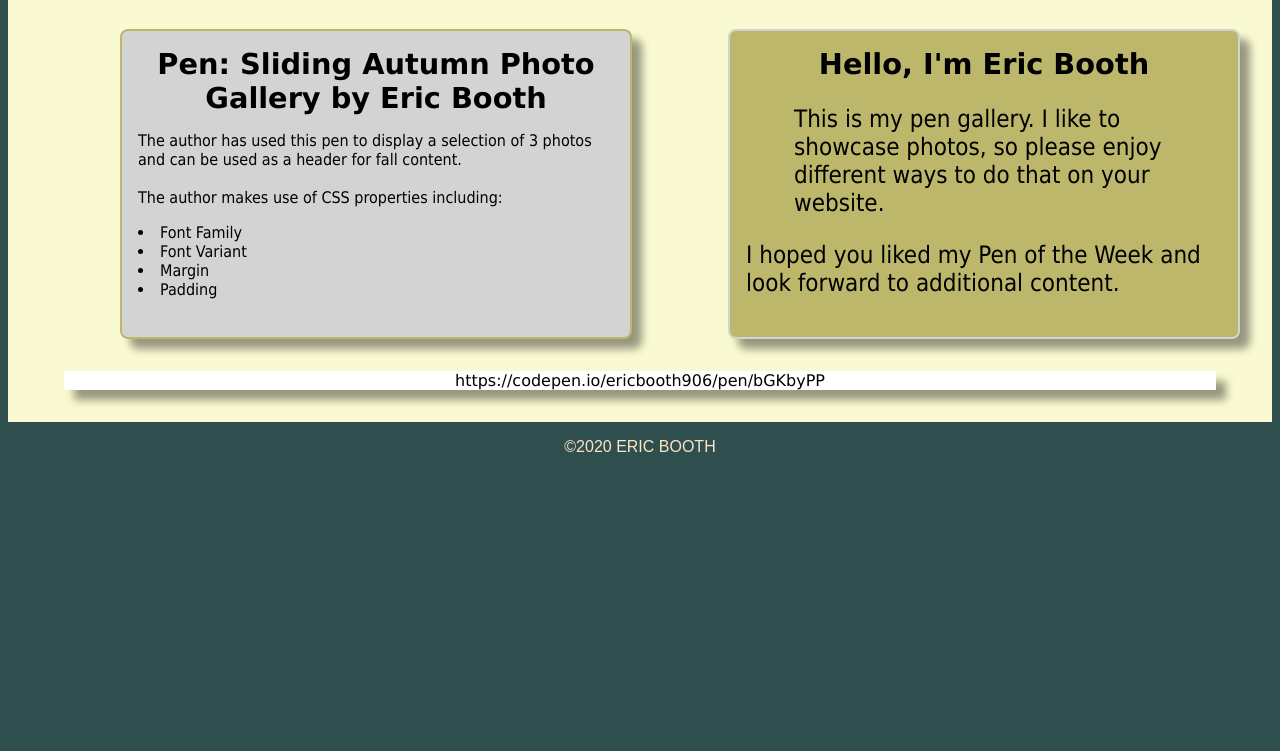
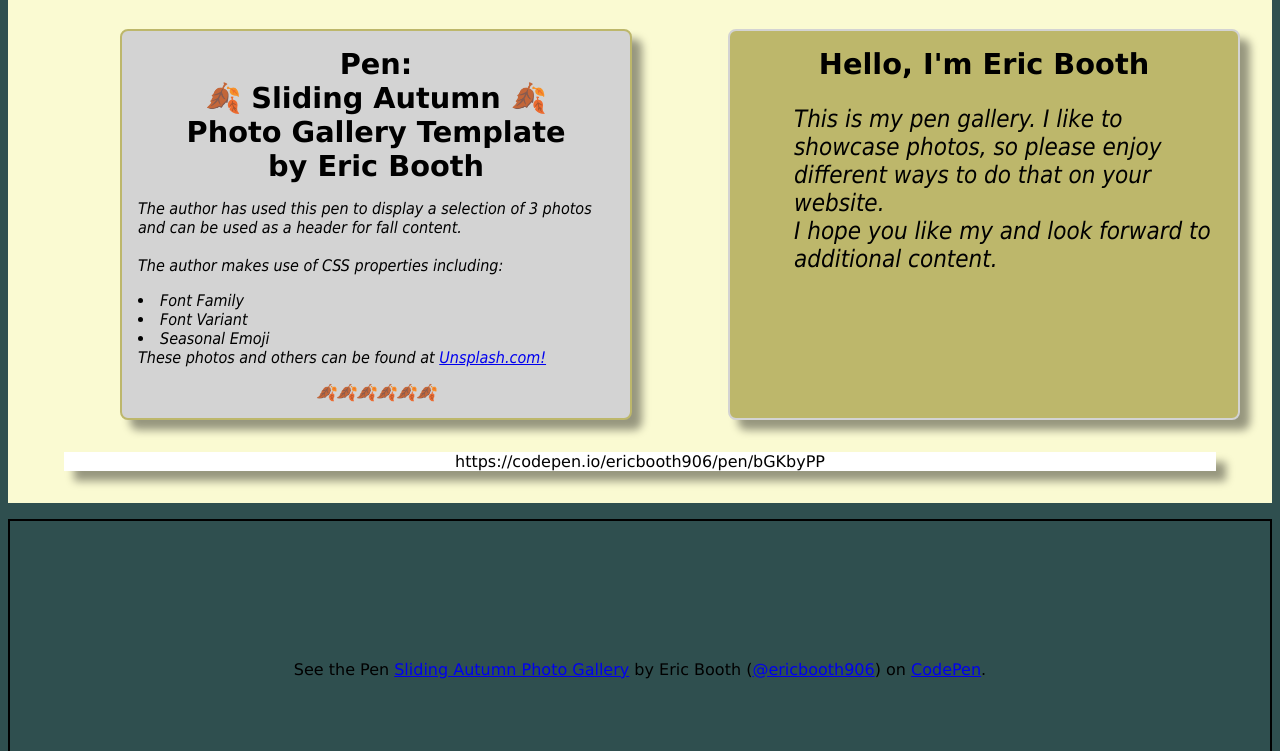
Before and after one commit to RVCC-IDMX/embed-codepen-ericbooth906, a plain HTML site: page index.html in a window 1280 px wide. Shown: the part 49-800 px from the top of the page. Drawn offline with Linux system fonts and the light colour scheme; a script that the page names is missing.

Commit message:
Additional Content

```diff
--- a/index.html
+++ b/index.html
@@ -16,26 +16,49 @@
 
       <main>
         <article>
-          <h2>Pen: Sliding Autumn Photo Gallery by Eric Booth</h2>
+          <h2>Pen:
+            <br>🍂  Sliding Autumn 🍂
+            <br>Photo Gallery Template
+            <br>by Eric Booth <br>
+            </h2>
+
             <p>The author has used this pen to display a selection of 3 photos and can be used as a header for fall content.
             <br>
             <br>The author makes use of CSS properties including:
             <li> Font Family</li>
             <li> Font Variant</li>
-            <li> Margin</li>
-            <li> Padding</li>
+            <li> Seasonal Emoji</li>
+
+            These photos and others can be found at
+            <a href="https://unsplash.com">Unsplash.com!</a>
+
+
           </p>
+          <center> 🍂🍂🍂🍂🍂🍂 </center>
+
 
         </article>
         <section>https://codepen.io/ericbooth906/pen/bGKbyPP</section>
+
         <aside>
           <h2>Hello, I'm Eric Booth</h2>
           <p>
-            This is my pen gallery. I like to showcase photos, so please enjoy different ways to do that on your website.</p>
-          I hoped you liked my Pen of the Week and look forward to additional content.
+          This is my pen gallery. I like to showcase photos, so please enjoy different ways to do that on your website.
+          <br>I hope you like my and look forward to additional content.
            </p>
         </aside>
+
+
       </main>
+
+      <p class="codepen" data-height="300" data-default-tab="html,result" data-slug-hash="bGKbyPP" data-user="ericbooth906" style="height: 300px; box-sizing: border-box; display: flex; align-items: center; justify-content: center; border: 2px solid; margin: 1em 0; padding: 1em;">
+        <span>See the Pen <a href="https://codepen.io/ericbooth906/pen/bGKbyPP">
+        Sliding  Autumn Photo Gallery</a> by Eric Booth (<a href="https://codepen.io/ericbooth906">@ericbooth906</a>)
+        on <a href="https://codepen.io">CodePen</a>.</span>
+      </p>
+      <script async src="https://cpwebassets.codepen.io/assets/embed/ei.js"></script>
+
+
       <footer class="sans-serif">
         <p>&copy;2020 ERIC BOOTH</p>
 
--- a/style.css
+++ b/style.css
@@ -47,12 +47,13 @@ h2 {
 h3 {
   font-size: clamp(100%, 0.5rem + 1vw, 4rem);
   font-variation-settings: 'wght' 200;
-  line-height: 0.8;
-  margin-bottom: 1em;
+  line-height: .75;
+  margin: 1em;
 }
 
 article,
 aside {
+  font-style: italic;
   max-width: 75ch;
   margin: 0 auto;
   padding: 1rem;
```
